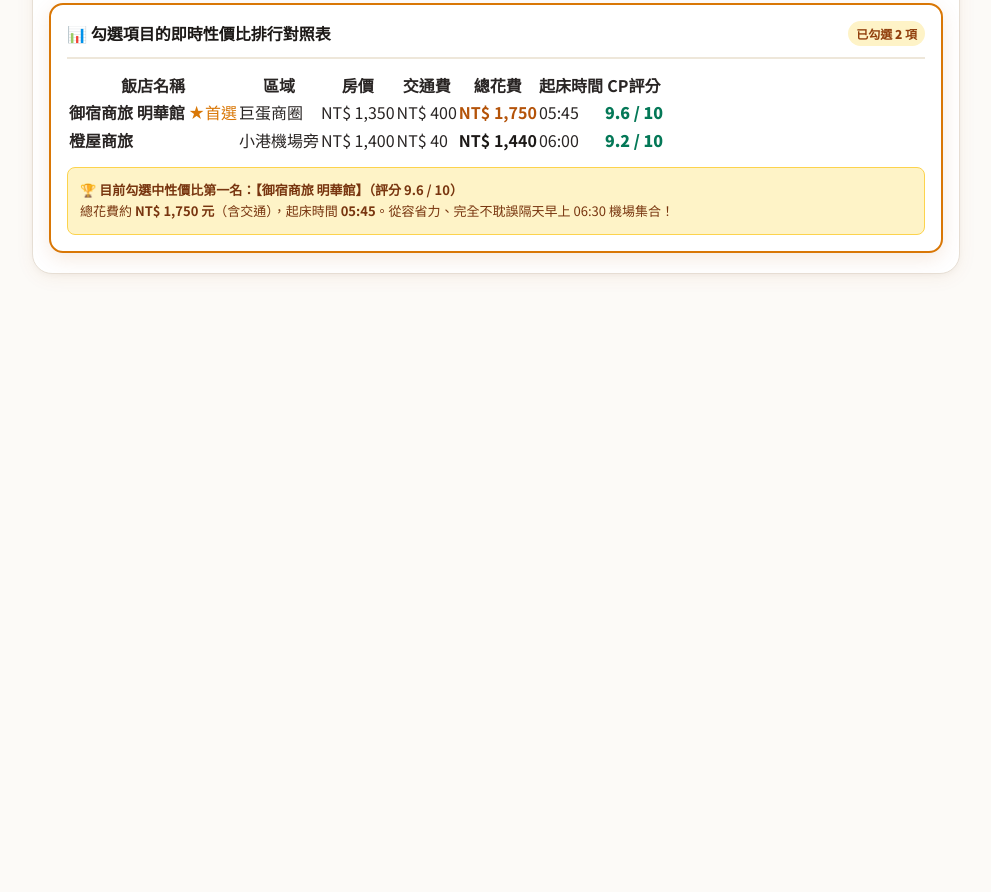
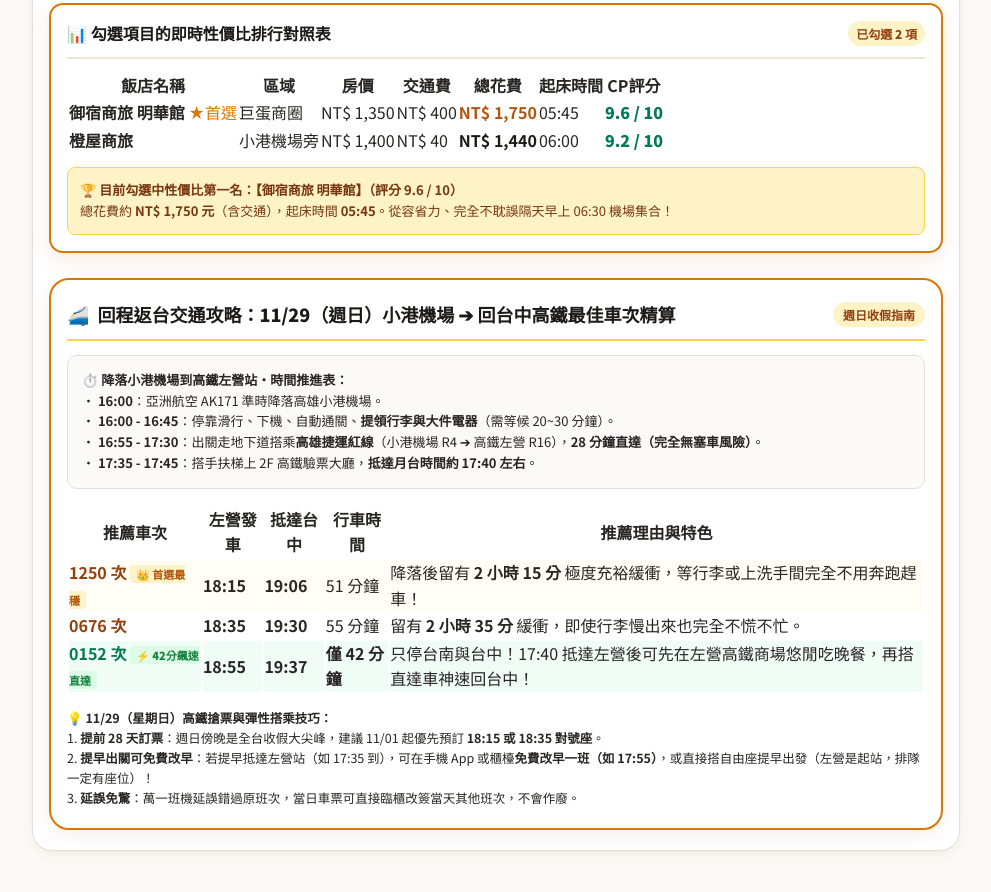
Before and after one commit to HowardLiao/SX-Osaka-Trip-2026, a plain HTML site: page index.html in a window 1280 px wide. Shown: the part 2316-3208 px from the top of the page, without its empty margins (144-1135 px from the left). Before the commit the page ends 2709 px from the top, so only its background shows below. Drawn offline with Linux system fonts and the light colour scheme.

Commit message:
feat: add 11/29 Sunday return transit guide and THSR train recommendation schedule

```diff
--- a/index.html
+++ b/index.html
@@ -813,6 +813,68 @@
       </div>
     </div>
 
+    <!-- RETURN TRANSIT SECTION (NEW) -->
+    <div style="margin-top:25px; border:2px solid var(--gold-600); border-radius:var(--radius-lg); padding:20px 16px; background:#ffffff; box-shadow:0 4px 18px rgba(180,83,9,0.1);">
+      <div style="display:flex; justify-content:space-between; align-items:center; border-bottom:2px solid var(--gold-300); padding-bottom:10px; margin-bottom:14px;">
+        <h3 style="font-size:18px; font-weight:900; color:var(--stone-dark); display:flex; align-items:center; gap:8px;">
+          <span>🚄</span> 回程返台交通攻略：11/29（週日）小港機場 ➔ 回台中高鐵最佳車次精算
+        </h3>
+        <span style="font-size:12px; font-weight:800; background:var(--gold-100); color:var(--gold-800); padding:3px 10px; border-radius:999px;">週日收假指南</span>
+      </div>
+
+      <div style="background:var(--sand-50); border:1px solid var(--stone-border); border-radius:10px; padding:14px; margin-bottom:16px; font-size:13px; color:var(--stone-text); line-height:1.6;">
+        <strong>⏱️ 降落小港機場到高鐵左營站・時間推進表：</strong><br>
+        • <strong>16:00</strong>：亞洲航空 AK171 準時降落高雄小港機場。<br>
+        • <strong>16:00 - 16:45</strong>：停靠滑行、下機、自動通關、<strong>提領行李與大件電器</strong>（需等候 20~30 分鐘）。<br>
+        • <strong>16:55 - 17:30</strong>：出關走地下道搭乘<strong>高雄捷運紅線</strong>（小港機場 R4 ➔ 高鐵左營 R16），<strong>28 分鐘直達（完全無塞車風險）</strong>。<br>
+        • <strong>17:35 - 17:45</strong>：搭手扶梯上 2F 高鐵驗票大廳，<strong>抵達月台時間約 17:40 左右</strong>。
+      </div>
+
+      <div class="table-wrapper">
+        <table>
+          <thead>
+            <tr>
+              <th>推薦車次</th>
+              <th>左營發車</th>
+              <th>抵達台中</th>
+              <th>行車時間</th>
+              <th>推薦理由與特色</th>
+            </tr>
+          </thead>
+          <tbody>
+            <tr style="background:#fffdf5;">
+              <td><strong style="color:var(--gold-800);">1250 次</strong> <span style="background:var(--gold-100); color:#b45309; font-size:11px; font-weight:800; padding:1px 6px; border-radius:4px;">👑 首選最穩</span></td>
+              <td><strong>18:15</strong></td>
+              <td><strong>19:06</strong></td>
+              <td>51 分鐘</td>
+              <td>降落後留有 <strong>2 小時 15 分</strong> 極度充裕緩衝，等行李或上洗手間完全不用奔跑趕車！</td>
+            </tr>
+            <tr>
+              <td><strong style="color:var(--gold-800);">0676 次</strong></td>
+              <td><strong>18:35</strong></td>
+              <td><strong>19:30</strong></td>
+              <td>55 分鐘</td>
+              <td>留有 <strong>2 小時 35 分</strong> 緩衝，即使行李慢出來也完全不慌不忙。</td>
+            </tr>
+            <tr style="background:#f0fdf4;">
+              <td><strong style="color:#047857;">0152 次</strong> <span style="background:#dcfce7; color:#15803d; font-size:11px; font-weight:800; padding:1px 6px; border-radius:4px;">⚡ 42分飆速直達</span></td>
+              <td><strong>18:55</strong></td>
+              <td><strong>19:37</strong></td>
+              <td><strong>僅 42 分鐘</strong></td>
+              <td>只停台南與台中！17:40 抵達左營後可先在左營高鐵商場悠閒吃晚餐，再搭直達車神速回台中！</td>
+            </tr>
+          </tbody>
+        </table>
+      </div>
+
+      <div class="tip-box" style="margin-top:14px; margin-bottom:0; font-size:12.5px; line-height:1.6;">
+        💡 <strong>11/29（星期日）高鐵搶票與彈性搭乘技巧：</strong><br>
+        1. <strong>提前 28 天訂票</strong>：週日傍晚是全台收假大尖峰，建議 11/01 起優先預訂 <strong>18:15 或 18:35 對號座</strong>。<br>
+        2. <strong>提早出關可免費改早</strong>：若提早抵達左營站（如 17:35 到），可在手機 App 或櫃檯<strong>免費改早一班（如 17:55）</strong>，或直接搭自由座提早出發（左營是起站，排隊一定有座位）！<br>
+        3. <strong>延誤免驚</strong>：萬一班機延誤錯過原班次，當日車票可直接臨櫃改簽當天其他班次，不會作廢。
+      </div>
+    </div>
+
   </div>
 
 <!-- SECTION 2: DAY 4 PLANS (SEPARATED & ENLARGED) -->
@@ -1101,8 +1163,11 @@
       <p style="font-size:13.5px; color:var(--stone-muted); line-height:1.6; margin-bottom:12px;">
         早餐後整理行囊，專車接駁前往大阪關西海上空港，辦理登機與免稅品託運手續，搭乘客機（AK171 13:45-16:00）返回高雄小港機場，圓滿結束充實難忘的大阪五日之旅。
       </p>
-      <div style="background:var(--sand-50); border-radius:8px; padding:10px 12px; font-size:13px; color:var(--stone-text);">
+      <div style="background:var(--sand-50); border-radius:8px; padding:10px 12px; font-size:13px; color:var(--stone-text); margin-bottom:12px;">
         🍽️ <strong>餐食</strong>：早餐／飯店早餐 ｜ 午餐／機上精緻餐食
+      </div>
+      <div style="background:#fffdf5; border:1px solid var(--gold-400); border-radius:8px; padding:10px 12px; font-size:12.5px; color:#78350f;">
+        🚄 <strong>回台中高鐵接駁推薦</strong>：16:00 降落小港 ➔ 16:55 捷運紅線 28 分直達左營 ➔ 推薦預訂 <strong>18:15 (1250次)、18:35 (0676次) 或 18:55 (0152次直達快車 42分)</strong> 回台中！
       </div>
     </div>
 
```
